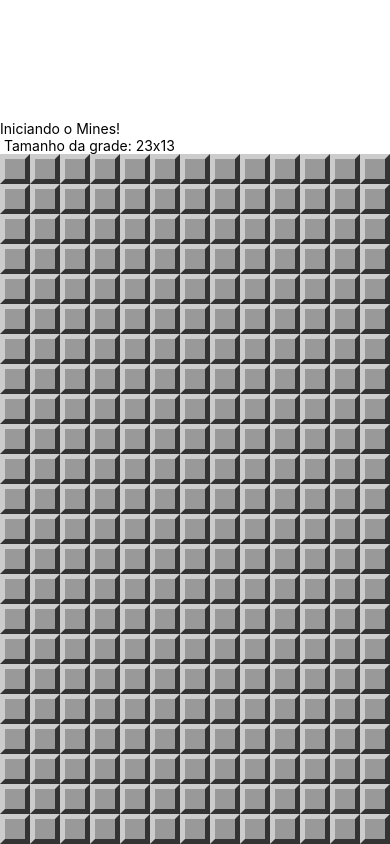
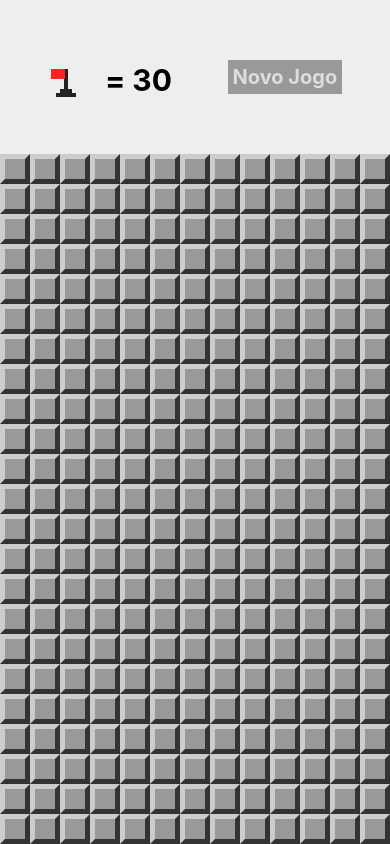
Before and after one commit to vitoriamj/campo-minado, a React Native app: screen / in a window 390 px wide. Built offline with nearby package versions, Linux system fonts and the light colour scheme.

Commit message:
Criação do cabeçalho e dos níveis do jogo

```diff
--- a/App.js
+++ b/App.js
@@ -2,6 +2,8 @@ import React, {Component} from 'react';
 import {StyleSheet, Text, View, Alert} from 'react-native';
 import params from './src/params';
 import MinedField from './src/components/MinedField';
+import Header from './src/components/Header';
+import LevelSelection from './src/screens/LevelSelection';
 import {
   createMinedBoard,
   cloneBoard,
@@ -10,6 +12,7 @@ import {
   wonGame,
   showMines,
   invertFlag,
+  flagsUsed,
 } from './src/functions';
 export default class App extends Component {
   constructor(props) {
@@ -30,6 +33,7 @@ export default class App extends Component {
       board: createMinedBoard(rows, cols, this.minesAmount()),
       won: false,
       lost: false,
+      showLevelSelection: false,
     };
   };
 
@@ -63,14 +67,26 @@ export default class App extends Component {
     this.setState({board, won});
   };
 
+  onLevelSelected = level => {
+    params.difficultLevel = level;
+    this.setState(this.createState());
+  };
+
   render() {
     return (
       <View style={styles.container}>
-        <Text style={styles.welcome}>Iniciando o Mines!</Text>
-        <Text style={styles.instructions}>
-          {' '}
-          Tamanho da grade: {params.getRowsAmount()}x{params.getColumnsAmount()}
-        </Text>
+        <LevelSelection
+          isVisible={this.state.showLevelSelection}
+          onLevelSelected={this.onLevelSelected}
+          onCacel={() =>
+            this.setState({showLevelSelection: false})
+          }></LevelSelection>
+        <Header
+          flagsLeft={this.minesAmount() - flagsUsed(this.state.board)}
+          onNewGame={() => this.setState(this.createState())}
+          onFlagPress={() =>
+            this.setState({showLevelSelection: true})
+          }></Header>
         <View style={styles.board}>
           <MinedField
             board={this.state.board}
--- /dev/null
+++ b/src/components/Header.js
@@ -0,0 +1,53 @@
+import React from 'react';
+import {View, StyleSheet, Text, TouchableOpacity} from 'react-native';
+import Flag from './Flag';
+
+export default props => {
+  return (
+    <View style={styles.container}>
+      <View style={styles.flagContainer}>
+        <TouchableOpacity onPress={props.onFlagPress} style={styles.flagButton}>
+          <Flag bigger />
+        </TouchableOpacity>
+        <Text style={styles.flagsLeft}> = {props.flagsLeft}</Text>
+      </View>
+      <TouchableOpacity style={styles.button} onPress={props.onNewGame}>
+        <Text style={styles.buttonLabel}>Novo Jogo</Text>
+      </TouchableOpacity>
+    </View>
+  );
+};
+
+const styles = StyleSheet.create({
+  container: {
+    flex: 1,
+    flexDirection: 'row',
+    backgroundColor: '#EEE',
+    alignItems: 'center',
+    justifyContent: 'space-around',
+    padding: 20,
+    paddingHorizontal: 20,
+  },
+  flagContainer: {
+    flexDirection: 'row',
+  },
+  flagButton: {
+    marginTop: 10,
+    minWidth: 30,
+  },
+  flagsLeft: {
+    fontSize: 30,
+    fontWeight: 'bold',
+    paddingTop: 5,
+    marginLeft: 20,
+  },
+  button: {
+    backgroundColor: '#999',
+    padding: 5,
+  },
+  buttonLabel: {
+    fontSize: 20,
+    color: '#DDD',
+    fontWeight: 'bold',
+  },
+});
--- a/src/functions.js
+++ b/src/functions.js
@@ -119,6 +119,9 @@ const invertFlag = (board, row, column) => {
   field.flagged = !field.flagged;
 };
 
+//calcular quantas flags já foram usadas no jogo
+const flagsUsed = board => fields(board).filter(field => field.flagged).length;
+
 export {
   createMinedBoard,
   cloneBoard,
@@ -127,4 +130,5 @@ export {
   wonGame,
   showMines,
   invertFlag,
+  flagsUsed,
 };
--- /dev/null
+++ b/src/screens/LevelSelection.js
@@ -0,0 +1,70 @@
+import React from 'react';
+import {View, StyleSheet, Text, TouchableOpacity, Modal} from 'react-native';
+
+export default props => {
+  return (
+    <Modal
+      onRequestClose={props.onCancel}
+      visible={props.isVisible}
+      animationType="slide"
+      transparent={true}>
+      <View style={styles.frame}>
+        <View style={styles.container}>
+          <Text style={styles.title}>Selecione o Nível</Text>
+          <TouchableOpacity
+            style={[styles.button, styles.bgEasy]}
+            onPress={() => props.onLevelSelected(0.1)}>
+            <Text style={styles.buttonLabel}>Fácil</Text>
+          </TouchableOpacity>
+          <TouchableOpacity
+            style={[styles.button, styles.bgNormal]}
+            onPress={() => props.onLevelSelected(0.2)}>
+            <Text style={styles.buttonLabel}>Intermediário</Text>
+          </TouchableOpacity>
+          <TouchableOpacity
+            style={[styles.button, styles.bgHard]}
+            onPress={() => props.onLevelSelected(0.3)}>
+            <Text style={styles.buttonLabel}>Difícil</Text>
+          </TouchableOpacity>
+        </View>
+      </View>
+    </Modal>
+  );
+};
+
+const styles = StyleSheet.create({
+  frame: {
+    flex: 1,
+    alignItems: 'center',
+    justifyContent: 'center',
+    backgroundColor: 'rgba(0,0,0,0.6)',
+  },
+  container: {
+    backgroundColor: '#EEE',
+    alignItems: 'center',
+    justifyContent: 'center',
+    padding: 15,
+  },
+  title: {
+    fontSize: 30,
+    fontWeight: 'bold',
+  },
+  button: {
+    marginTop: 10,
+    padding: 5,
+  },
+  bgEasy: {
+    backgroundColor: '#49b65d',
+  },
+  bgNormal: {
+    backgroundColor: '#2765F7',
+  },
+  bgHard: {
+    backgroundColor: '#F26337',
+  },
+  buttonLabel: {
+    fontSize: 20,
+    color: '#EEE',
+    fontWeight: 'bold',
+  },
+});
```
